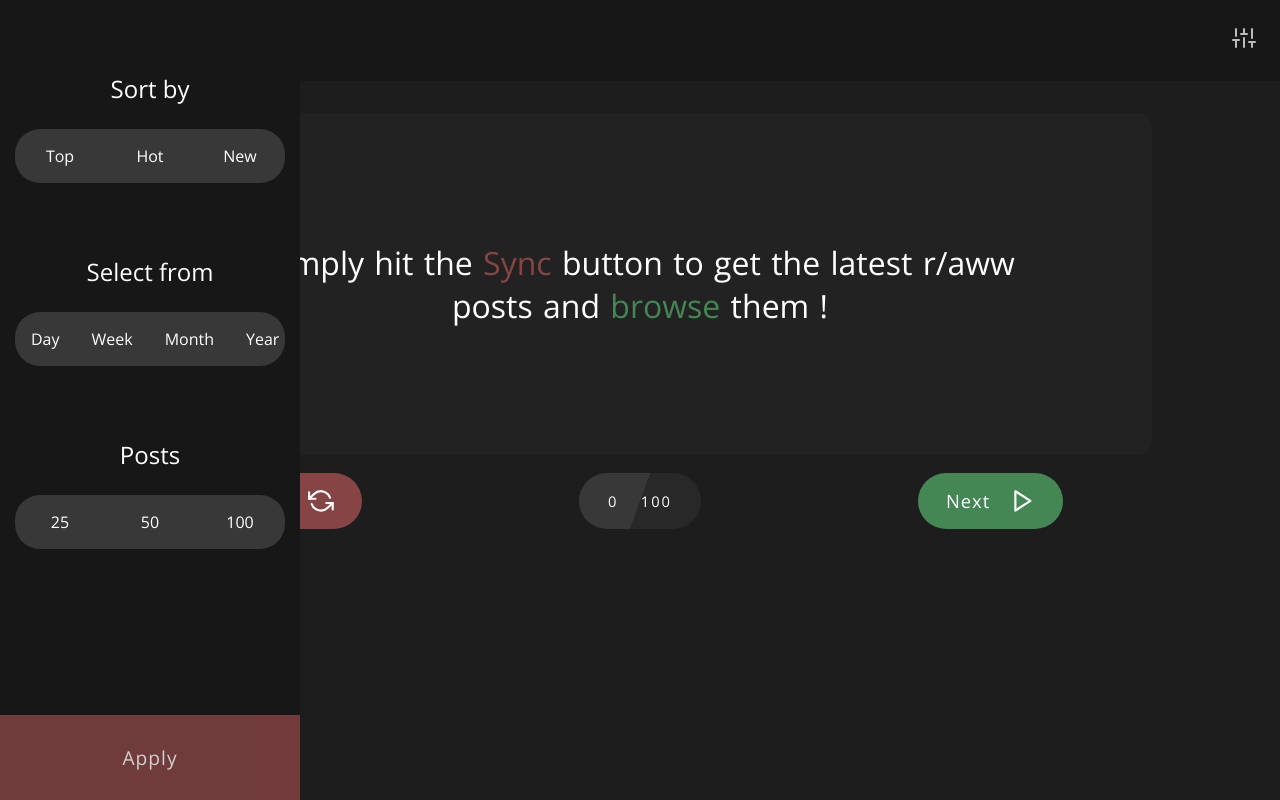
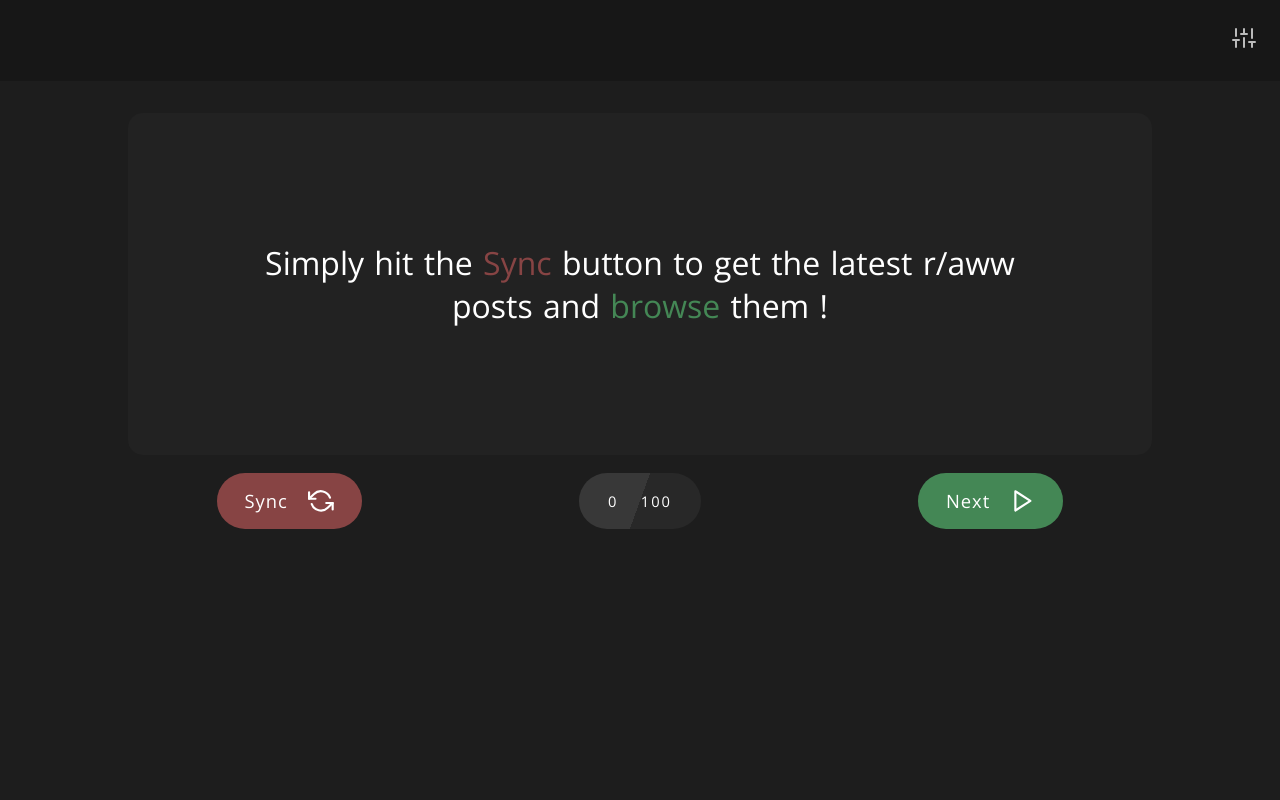
Before and after one commit to Slowl/randomraww, a React (Create React App) app: page / in a window 1280 px wide. Built offline with nearby package versions, Linux system fonts and the light colour scheme.

Commit message:
style update and mini refacto

```diff
--- a/src/App.js
+++ b/src/App.js
@@ -20,7 +20,7 @@
   const [type, setType] = useState('top')
   const [date, setDate] = useState('day')
   const [limit, setLimit] = useState(100)
-  const [toggleStatus, changeToggle] = useState(true)
+  const [toggleStatus, changeToggle] = useState(false)
 
   const Request = () => {
         changeStatus(true)
@@ -50,18 +50,18 @@
   }
 
   const changeType = e => {
-    const value = e.currentTarget.textContent
-    setType(value.toLowerCase())
+    const value = e.currentTarget.textContent.toLowerCase()
+    setType(value)
   }
 
   const changeDate = e => {
-    const value = e.currentTarget.textContent
-    setDate(value.toLowerCase())
+    const value = e.currentTarget.textContent.toLowerCase()
+    setDate(value)
   }
 
   const changeLimit = e => {
-    const value = e.currentTarget.textContent
-    setLimit(value.toLowerCase())
+    const value = e.currentTarget.textContent.toLowerCase()
+    setLimit(value)
   }
 
   return (
--- a/src/components/Filter.jsx
+++ b/src/components/Filter.jsx
@@ -5,6 +5,11 @@
   width: 100%;
   padding: 1em;
   cursor: pointer;
+  transition: .3s;
+
+  :hover {
+    box-shadow: inset 0px 0px 20px rgba(0,0,0,.3);
+  }
 `
 
 const Filter = ({ value, onClick }) => {
```
